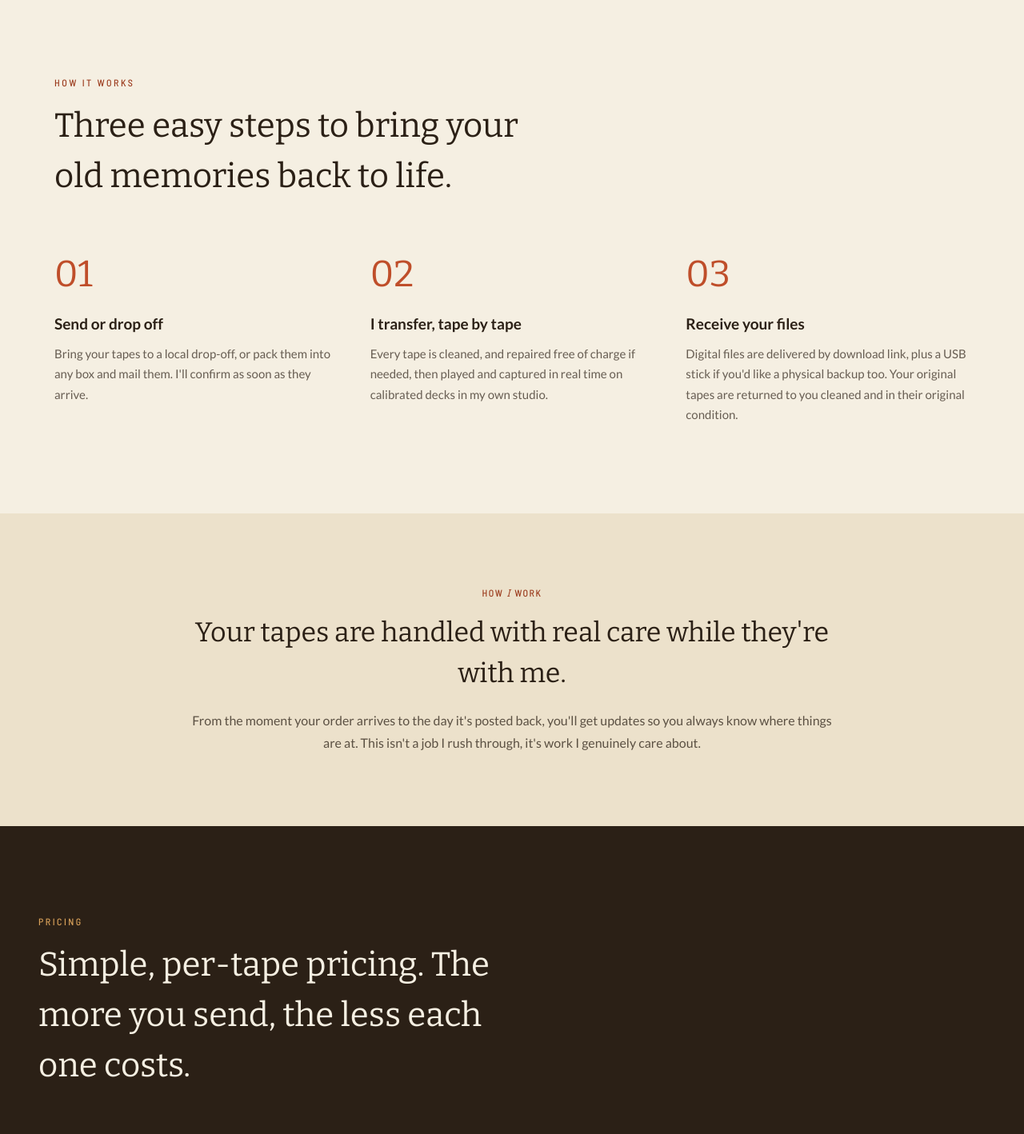
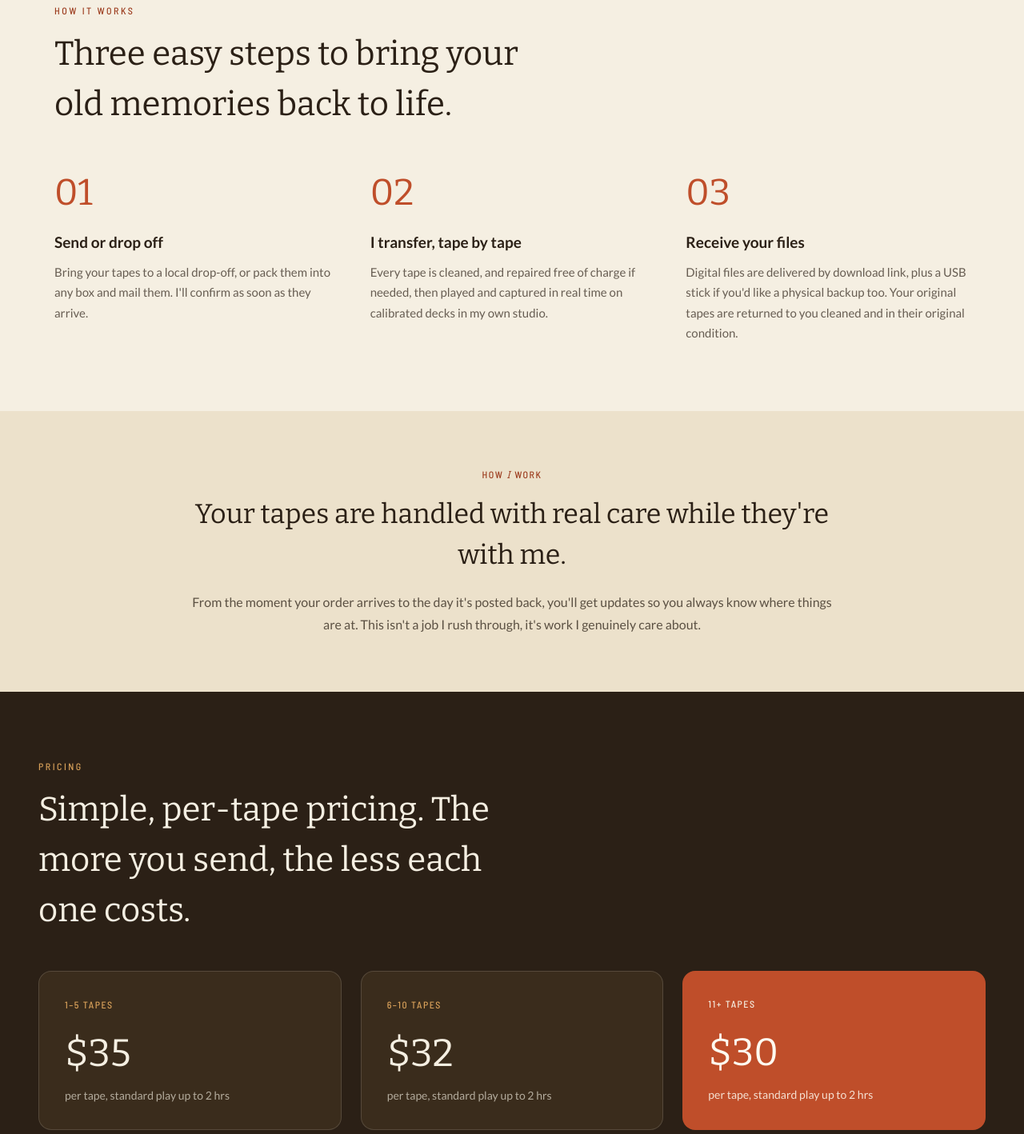
Before and after one commit to Racattack28/JR-Vintage-Media, a Next.js app: page / in a window 1280 px wide. Shown: the part 1240-2658 px from the top of the page at 80% size. Built offline with nearby package versions, Linux system fonts and the light colour scheme.

Commit message:
Tighten section spacing across the homepage
Trims vertical section padding by roughly 20-25% throughout, with a
bigger cut to the hero's top padding specifically so there's less
dead space below the sticky header before content starts.

```diff
--- a/components/sections/About.tsx
+++ b/components/sections/About.tsx
@@ -5,7 +5,7 @@ export default function About() {
   return (
     <Reveal
       id="about"
-      className="block bg-[#ece1cb] py-[100px] px-6 md:px-12 scroll-mt-[60px]"
+      className="block bg-[#ece1cb] py-[76px] px-6 md:px-12 scroll-mt-[60px]"
     >
       <div className="max-w-[1240px] mx-auto grid grid-cols-1 lg:grid-cols-[0.8fr_1.2fr] gap-14 items-center">
         <div className="relative w-full h-[340px] rounded-[18px] overflow-hidden">
--- a/components/sections/Care.tsx
+++ b/components/sections/Care.tsx
@@ -2,7 +2,7 @@ import Reveal from "@/components/Reveal";
 
 export default function Care() {
   return (
-    <Reveal className="block bg-[#ece1cb] py-[90px] px-6 md:px-12">
+    <Reveal className="block bg-[#ece1cb] py-[70px] px-6 md:px-12">
       <div className="max-w-[820px] mx-auto text-center">
         <div className="font-[family-name:var(--font-barlow)] text-[12px] tracking-[1.5px] text-[#9c3d1f] mb-[14px]">
           HOW{" "}
--- a/components/sections/Faq.tsx
+++ b/components/sections/Faq.tsx
@@ -20,7 +20,7 @@ export default function Faq() {
   return (
     <Reveal
       id="faq"
-      className="block max-w-[900px] mx-auto px-6 md:px-12 py-[60px] scroll-mt-[60px]"
+      className="block max-w-[900px] mx-auto px-6 md:px-12 py-[46px] scroll-mt-[60px]"
     >
       <div className="font-[family-name:var(--font-barlow)] text-[12px] tracking-[2.5px] text-[#9c3d1f] mb-[14px]">
         FAQ
--- a/components/sections/FinalCta.tsx
+++ b/components/sections/FinalCta.tsx
@@ -3,7 +3,7 @@ import Reveal from "@/components/Reveal";
 
 export default function FinalCta() {
   return (
-    <Reveal className="block max-w-[1240px] mx-auto px-6 md:px-12 pt-[60px] pb-[100px] text-center">
+    <Reveal className="block max-w-[1240px] mx-auto px-6 md:px-12 pt-[46px] pb-[80px] text-center">
       <h2 className="font-[family-name:var(--font-bitter)] font-normal text-[44px] m-0 mb-7">
         Ready to see what&apos;s on those tapes?
       </h2>
--- a/components/sections/Hero.tsx
+++ b/components/sections/Hero.tsx
@@ -4,7 +4,7 @@ import { formatNavItems } from "@/lib/data";
 
 export default function Hero() {
   return (
-    <div className="flex flex-col gap-10 max-w-[1240px] mx-auto px-6 md:px-12 pt-[88px] pb-24">
+    <div className="flex flex-col gap-8 max-w-[1240px] mx-auto px-6 md:px-12 pt-12 pb-20">
       <div style={{ animation: "jr-fade-up 0.7s ease both" }}>
         <div className="font-[family-name:var(--font-barlow)] text-[12px] tracking-[2.5px] text-[#9c3d1f] mb-[18px]">
           TAPES IN. MEMORIES BACK.
--- a/components/sections/HowItWorks.tsx
+++ b/components/sections/HowItWorks.tsx
@@ -22,12 +22,12 @@ export default function HowItWorks() {
   return (
     <Reveal
       id="how"
-      className="block max-w-[1240px] mx-auto px-6 md:px-12 py-[110px] scroll-mt-[60px]"
+      className="block max-w-[1240px] mx-auto px-6 md:px-12 py-[84px] scroll-mt-[60px]"
     >
       <div className="font-[family-name:var(--font-barlow)] text-[12px] tracking-[2.5px] text-[#9c3d1f] mb-[14px]">
         HOW IT WORKS
       </div>
-      <h2 className="font-[family-name:var(--font-bitter)] font-normal text-[42px] m-0 mb-14 max-w-[600px]">
+      <h2 className="font-[family-name:var(--font-bitter)] font-normal text-[42px] m-0 mb-11 max-w-[600px]">
         Three easy steps to bring your old memories back to life.
       </h2>
       <div className="jr-grid-3 grid grid-cols-1 lg:grid-cols-3 gap-10">
--- a/components/sections/Pricing.tsx
+++ b/components/sections/Pricing.tsx
@@ -11,13 +11,13 @@ export default function Pricing() {
   return (
     <Reveal
       id="pricing"
-      className="block bg-[#2b2016] text-[#f5efe2] py-[110px] px-6 md:px-12 scroll-mt-[60px]"
+      className="block bg-[#2b2016] text-[#f5efe2] py-[84px] px-6 md:px-12 scroll-mt-[60px]"
     >
       <div className="max-w-[1240px] mx-auto">
         <div className="font-[family-name:var(--font-barlow)] text-[12px] tracking-[2.5px] text-[#d9a15a] mb-[14px]">
           PRICING
         </div>
-        <h2 className="font-[family-name:var(--font-bitter)] font-normal text-[42px] m-0 mb-14 max-w-[600px] text-[#f5efe2]">
+        <h2 className="font-[family-name:var(--font-bitter)] font-normal text-[42px] m-0 mb-11 max-w-[600px] text-[#f5efe2]">
           Simple, per-tape pricing. The more you send, the less each one
           costs.
         </h2>
--- a/components/sections/Reviews.tsx
+++ b/components/sections/Reviews.tsx
@@ -34,7 +34,7 @@ export default function Reviews() {
   return (
     <Reveal
       id="reviews"
-      className="block max-w-[1240px] mx-auto px-6 md:px-12 pt-[110px] pb-10"
+      className="block max-w-[1240px] mx-auto px-6 md:px-12 pt-[84px] pb-8"
     >
       <div className="font-[family-name:var(--font-barlow)] text-[12px] tracking-[2.5px] text-[#9c3d1f] mb-[14px]">
         REVIEWS
--- a/components/sections/ServiceArea.tsx
+++ b/components/sections/ServiceArea.tsx
@@ -4,12 +4,12 @@ export default function ServiceArea() {
   return (
     <Reveal
       id="service"
-      className="block max-w-[1240px] mx-auto px-6 md:px-12 py-[110px] scroll-mt-[60px]"
+      className="block max-w-[1240px] mx-auto px-6 md:px-12 py-[84px] scroll-mt-[60px]"
     >
       <div className="font-[family-name:var(--font-barlow)] text-[12px] tracking-[2.5px] text-[#9c3d1f] mb-[14px]">
         LOCAL &amp; MAIL-IN
       </div>
-      <h2 className="font-[family-name:var(--font-bitter)] font-normal text-[42px] m-0 mb-14 max-w-[600px]">
+      <h2 className="font-[family-name:var(--font-bitter)] font-normal text-[42px] m-0 mb-11 max-w-[600px]">
         Wherever your tapes are, there&apos;s a way to get them to me.
       </h2>
       <div className="grid grid-cols-1 md:grid-cols-2 gap-8">
```
